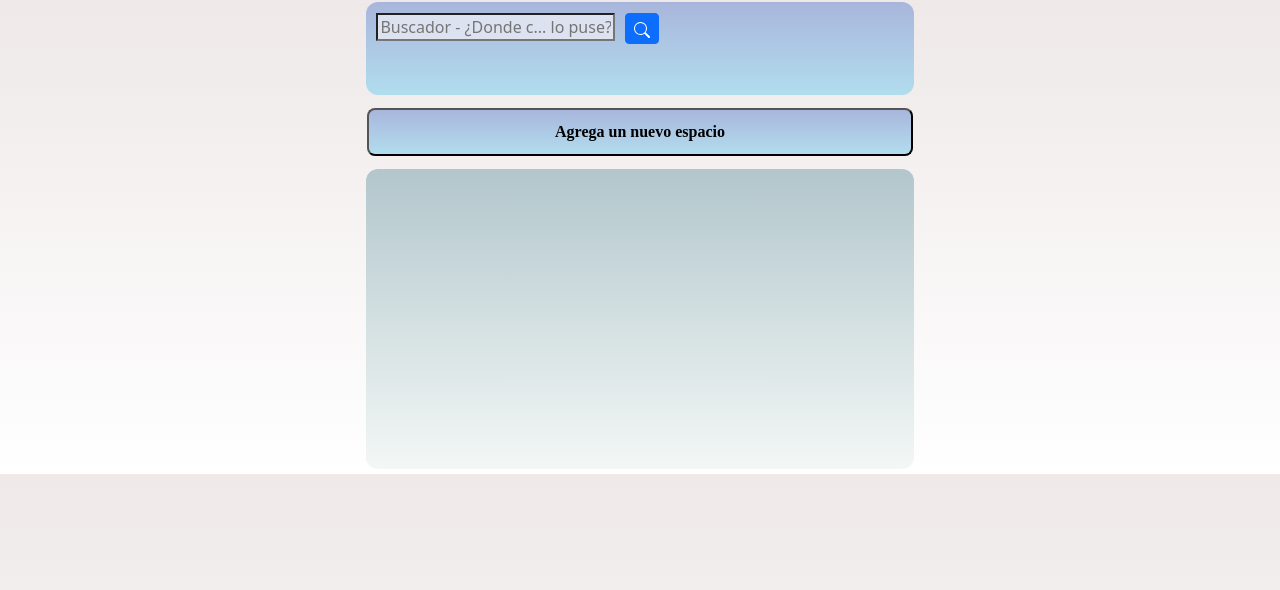
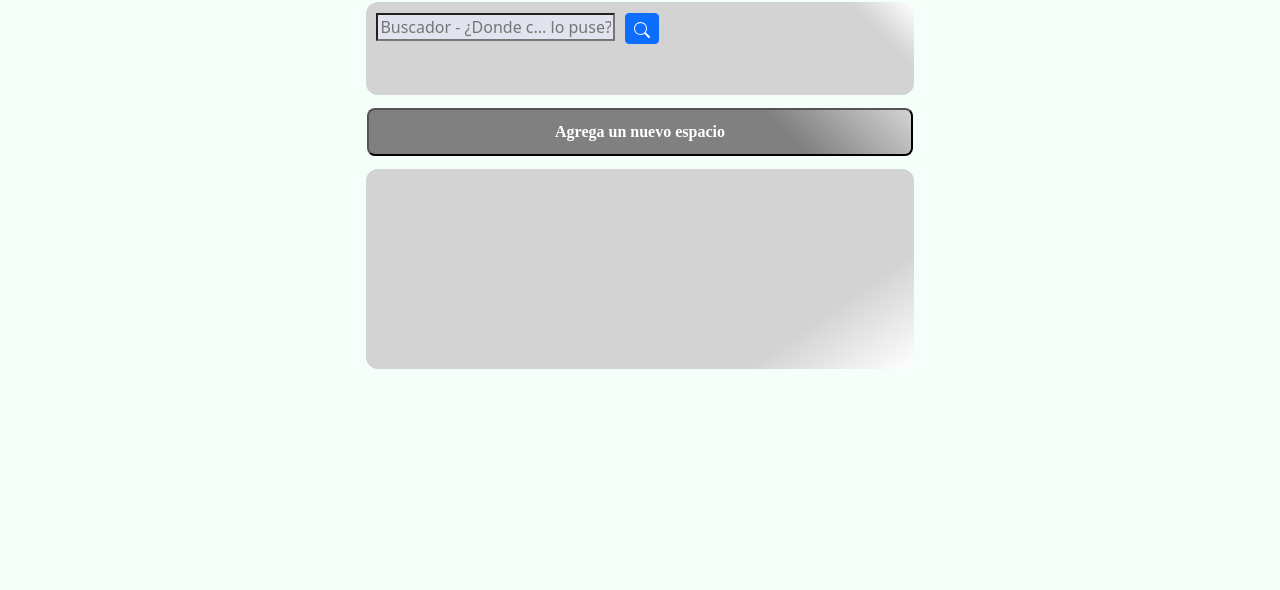
Before and after one commit to JonayHQ/MiTrasteroApp, a website with bundled scripts: page public/trasteroV3.html in a window 1280 px wide. Built offline with nearby package versions, Linux system fonts and the light colour scheme; no server answers.

Commit message:
Actualizacion estetica3

```diff
--- a/public/js/style.css
+++ b/public/js/style.css
@@ -1,9 +1,5 @@
 body {
-  background:
-  linear-gradient(
-    rgba(221, 208, 208, 0.479),
-    rgba(255, 255, 255, 0.788)
-  );
+  background-color: rgb(245 255 250);
   display: flex;
   flex-direction: column;
   align-items: center;
@@ -19,12 +15,13 @@ body {
 
   background:
   linear-gradient(
-    rgba(161, 187, 194, 0.795),
-    rgb(243, 247, 245)
+    145deg,
+    lightgrey 80%,
+    white
   );
 
     border-radius: 12px;
-    min-height: 300px;
+    min-height: 200px;
     padding: 1px;
     margin: 1px;
     margin-top: 2px;
@@ -43,10 +40,12 @@ align-items: center;
 .panelEspacioGeneral{
   background:
       linear-gradient(
-        rgba(160, 175, 218, 0.89),
-        rgb(177, 221, 238)
+        90deg,
+        rgba(0, 0, 0, 0.438) 20%,
+        lightgrey
+        /*rgba(99, 109, 255, 0.87) 5%,*/
       );
-
+    color: white;
     border-radius: 12px;
     padding: 2px;
     margin: 1px;
@@ -56,6 +55,8 @@ align-items: center;
     overflow: hidden;
     transition: all .5s ease;
     }
+
+
 
     .panelEspacioGeneralActivo{
 
@@ -76,8 +77,9 @@ align-items: center;
   .panelEspacioGeneralSub2{
     background:
     linear-gradient(
-      rgb(240 255 240),
-      rgb(240 255 240)
+      45deg,
+      lightgrey 5%,
+      white
       );
     border-radius: 12px;
     min-height: 100px;
@@ -126,10 +128,11 @@ align-items: center;
 
     .divPanelSearch{
       background:
-      linear-gradient(
-        rgba(160, 175, 218, 0.89),
-        rgb(177, 221, 238)
-      );
+  linear-gradient(
+    45deg,
+    lightgrey 90%,
+    white
+  );
       border-radius: 12px;
       width: 95%;
       margin: 2px;
@@ -472,14 +475,20 @@ p{
       font-family: 'Times New Roman', Times, serif;
       font-weight: bolder;
       font-size: medium;
+      color: white;
       background:
       linear-gradient(
-        rgba(160, 175, 218, 0.89),
-        rgb(177, 221, 238)
+        45deg,
+        grey 75%,
+        lightgrey
       );
       border-radius: 8px;
       padding: 10px;
       width: 100%;
+    }
+
+    #btnNuevoLugar:hover{
+      background:rgba(0, 0, 0, 0.637)
     }
 
     #divBtnNuevoLugar{
--- a/public/js/styleAuth.css
+++ b/public/js/styleAuth.css
@@ -1,9 +1,5 @@
 body{
-    background:
-    linear-gradient(
-      rgba(104, 207, 238, 0.904),
-      rgba(255, 255, 255, 0.822)
-    );
+    background-color: rgba(119, 136, 153, 0.719);
 }
 
 #portada{
```
Also changed, not shown: public/trasteroV3.html (+0 -1 lines).
